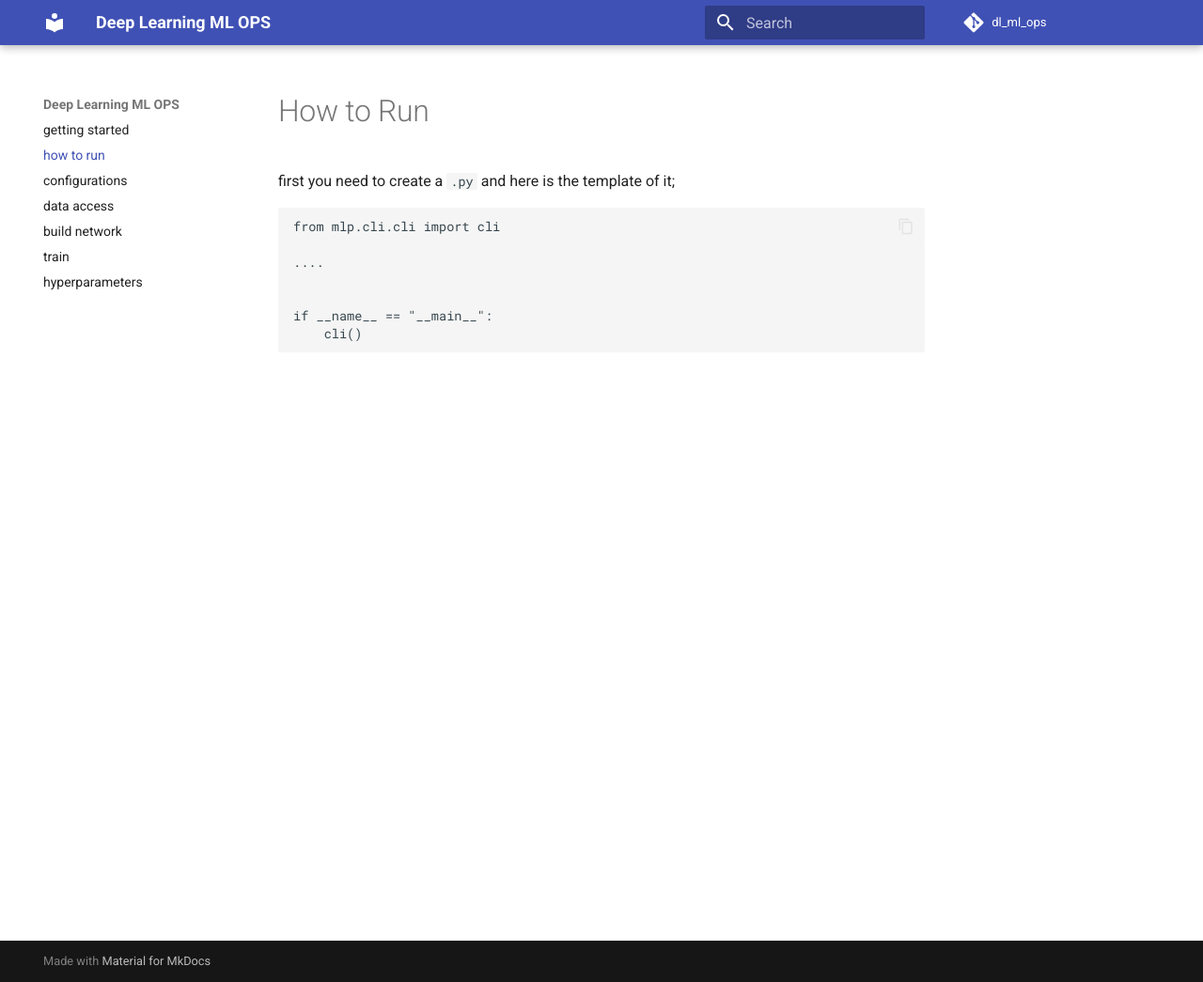
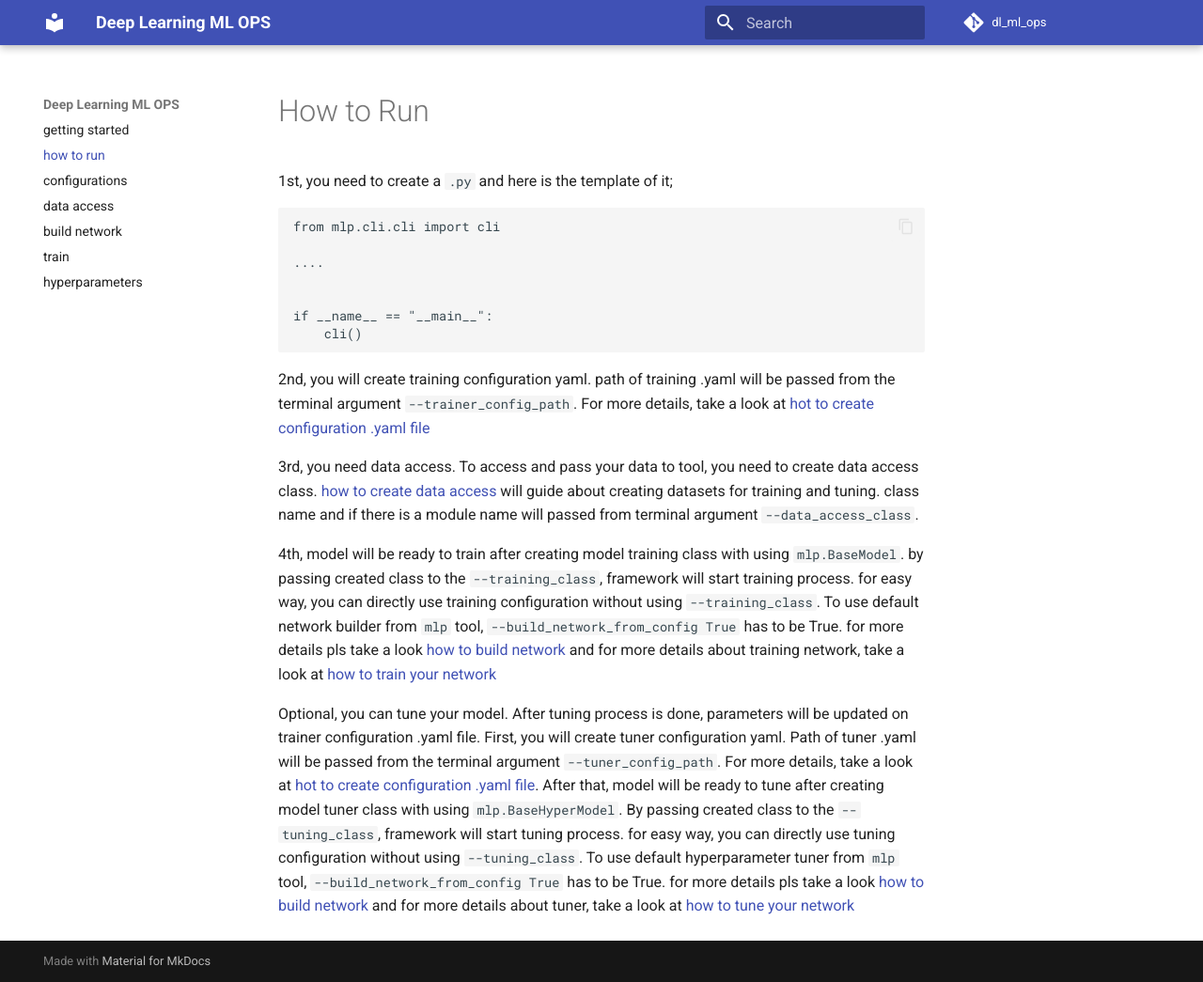
Before and after one commit to caglanakpinar/dl_ml_ops, an MkDocs documentation site: the page built from docs/run.md, in a window 1280 px wide and 1045 px high. Shown: the whole window at 94% size. Built offline with MkDocs 1.6.1 and Material for MkDocs 9.7.7, drawn with Linux system fonts in a browser that asks for light colours; comment, search, counter and statistics services are not loaded.

Commit message:
updating documentatiion

````diff
--- a/docs/run.md
+++ b/docs/run.md
@@ -1,7 +1,7 @@
 # How to Run
 
 
-first you need to create a `.py` and here is the template of it;
+1st, you need to create a `.py` and here is the template of it;
 
 ```
 from mlp.cli.cli import cli
@@ -14,3 +14,29 @@ if __name__ == "__main__":
 
 
 ```
+
+
+2nd, you will create training configuration yaml. path of training .yaml
+will be passed from the terminal argument `--trainer_config_path`.
+For more details, take a look at [hot to create configuration .yaml file](./params.md)
+
+3rd, you need data access. To access and pass your data to tool, you need to create data access class.
+ [how to create data access](./data_access.md) will guide about  creating datasets for training and tuning.
+class name and if there is a module name will passed from terminal argument `--data_access_class`.
+
+4th, model will be ready to train after creating model training class with using `mlp.BaseModel`.
+by passing created class to the `--training_class`, framework will start training process.
+for easy way, you can directly use training configuration  without using `--training_class`.
+To use default network builder from `mlp` tool, `--build_network_from_config True` has to be True.
+for more details pls take a look [how to build network](./build.md)
+and for more details about training network, take a look at [how to train your network](./train.md)
+
+Optional, you can tune your model. After tuning process is done, parameters will be updated on trainer configuration .yaml file.
+First, you will create tuner configuration yaml. Path of tuner .yaml will be passed from the terminal argument `--tuner_config_path`.
+For more details, take a look at [hot to create configuration .yaml file](./params.md).
+After that, model will be ready to tune after creating model tuner class with using `mlp.BaseHyperModel`.
+By passing created class to the `--tuning_class`, framework will start tuning process.
+for easy way, you can directly use tuning configuration  without using `--tuning_class`.
+To use default hyperparameter tuner from `mlp` tool, `--build_network_from_config True` has to be True.
+for more details pls take a look [how to build network](./build.md)
+and for more details about tuner, take a look at [how to tune your network](./tune.md)
````
Also changed, not shown: docs/build.md (+6 -0 lines), docs/train.md (+6 -0 lines), docs/tune.md (+6 -0 lines).
